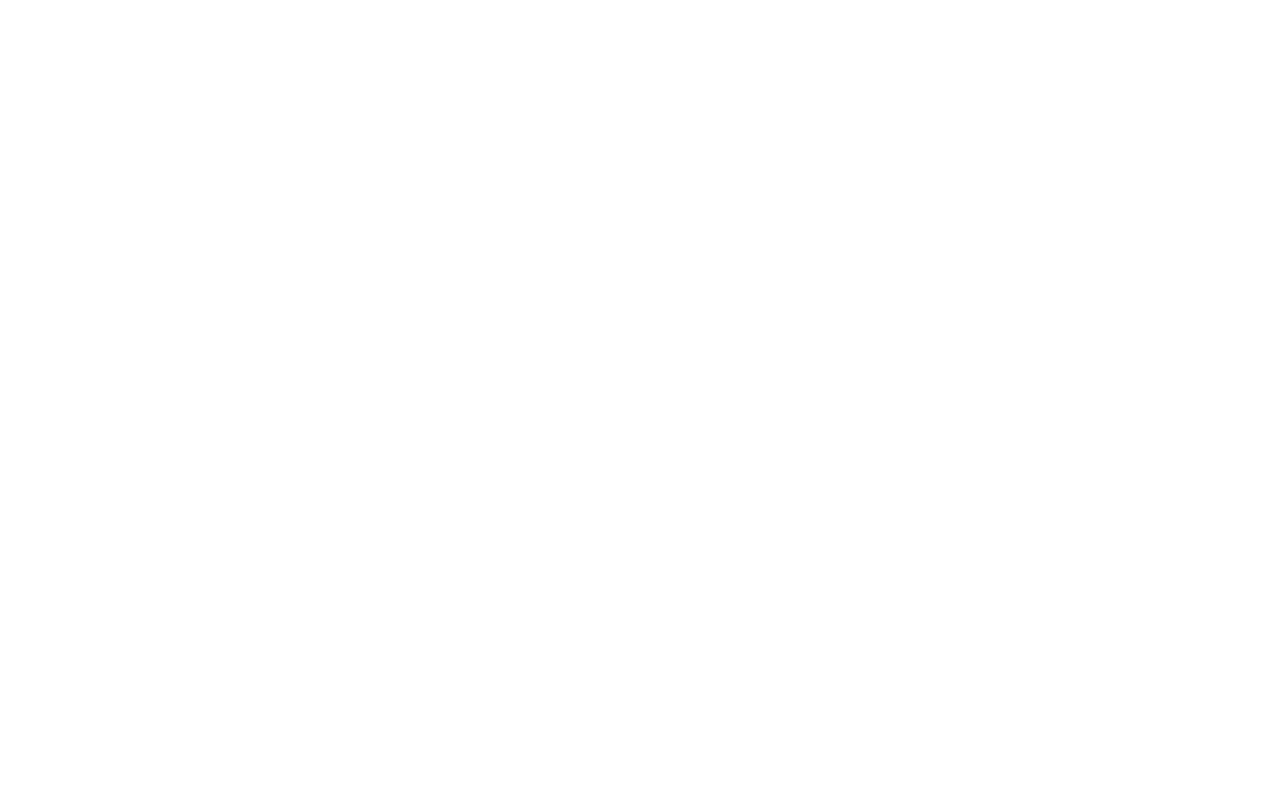
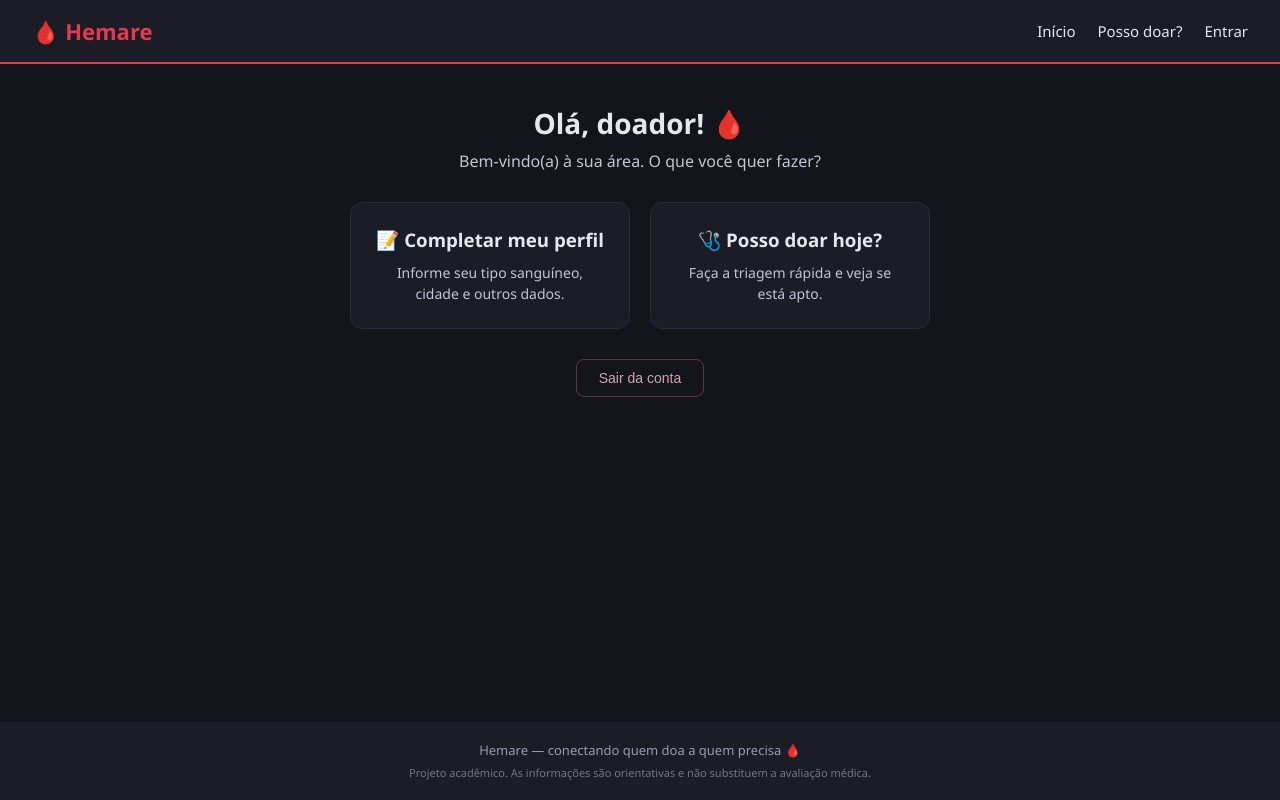
Before and after one commit to Henrique-CR0/Hemare, a React app in the folder frontend/: page /area-doador in a window 1280 px wide. Before the commit this address had no page. Built offline with nearby package versions, Linux system fonts and the light colour scheme; the HTML template or start-up script is replaced by a standard one.

Commit message:
Area do doador: login redireciona para o painel, com logout

```diff
--- a/frontend/src/App.css
+++ b/frontend/src/App.css
@@ -191,3 +191,13 @@
 .inicio-card { background: #1c1c26; border-radius: 12px; padding: 22px; width: 260px; }
 .inicio-card h3 { margin-bottom: 10px; }
 .inicio-card p { font-size: 14px; color: #c4c4d4; line-height: 1.5; }
+.area-doador { max-width: 700px; margin: 0 auto; text-align: center; }
+.area-doador h1 { font-size: 28px; margin-bottom: 8px; }
+.area-sub { color: #c4c4d4; margin-bottom: 30px; }
+.area-cards { display: flex; gap: 20px; justify-content: center; flex-wrap: wrap; }
+.area-card { background: #1c1c26; border-radius: 12px; padding: 24px; width: 280px; text-decoration: none; color: #e6e6ee; border: 1px solid #2a2a38; transition: border-color .15s; }
+.area-card:hover { border-color: #e63950; }
+.area-card h3 { margin-bottom: 10px; }
+.area-card p { font-size: 14px; color: #c4c4d4; line-height: 1.5; }
+.area-sair { margin-top: 30px; background: none; border: 1px solid #5a3a42; color: #c9a9b0; padding: 10px 22px; border-radius: 8px; cursor: pointer; font-size: 14px; }
+.area-sair:hover { background: #2a1a1f; }
--- a/frontend/src/App.jsx
+++ b/frontend/src/App.jsx
@@ -1,4 +1,6 @@
 // Hemare - Rotas do site: cada URL leva a uma pagina, todas dentro do Layout.
+import AreaDoador from './paginas/AreaDoador';
+import CompletarPerfil from './paginas/CompletarPerfil';
 import { BrowserRouter, Routes, Route } from 'react-router-dom';
 import Layout from './componentes/Layout';
 import Inicio from './paginas/Inicio';
@@ -13,6 +15,8 @@
       <Routes>
         {/* Todas as paginas ficam "dentro" do Layout (com cabecalho e rodape) */}
         <Route path="/" element={<Layout />}>
+        <Route path="area-doador" element={<AreaDoador />} />
+          <Route path="completar-perfil" element={<CompletarPerfil />} />
           <Route index element={<Inicio />} />
           <Route path="login" element={<Login />} />
           <Route path="cadastro" element={<Cadastro />} />
--- /dev/null
+++ b/frontend/src/paginas/AreaDoador.jsx
@@ -0,0 +1,39 @@
+// Hemare - Area do doador (painel apos o login).
+import { Link, useNavigate } from 'react-router-dom';
+
+function AreaDoador() {
+  const navegar = useNavigate();
+
+  // Pega o usuario que foi guardado no login.
+  const usuarioSalvo = localStorage.getItem('hemare_usuario');
+  const usuario = usuarioSalvo ? JSON.parse(usuarioSalvo) : null;
+
+  function sair() {
+    // Logout: apaga o token e o usuario, e volta para a home.
+    localStorage.removeItem('hemare_token');
+    localStorage.removeItem('hemare_usuario');
+    navegar('/');
+  }
+
+  return (
+    <div className="area-doador">
+      <h1>Olá, {usuario ? usuario.nome : 'doador'}! 🩸</h1>
+      <p className="area-sub">Bem-vindo(a) à sua área. O que você quer fazer?</p>
+
+      <div className="area-cards">
+        <Link to="/completar-perfil" className="area-card">
+          <h3>📝 Completar meu perfil</h3>
+          <p>Informe seu tipo sanguíneo, cidade e outros dados.</p>
+        </Link>
+        <Link to="/triagem" className="area-card">
+          <h3>🩺 Posso doar hoje?</h3>
+          <p>Faça a triagem rápida e veja se está apto.</p>
+        </Link>
+      </div>
+
+      <button className="area-sair" onClick={sair}>Sair da conta</button>
+    </div>
+  );
+}
+
+export default AreaDoador;
--- a/frontend/src/paginas/Login.jsx
+++ b/frontend/src/paginas/Login.jsx
@@ -1,10 +1,12 @@
 // Hemare - Tela de login.
 import { useState } from 'react';
+import { useNavigate } from 'react-router-dom';
 
 // Endereco do backend (a porta 3000 do Codespace).
 const URL_BACKEND = 'https://expert-waddle-7vwq77rg5ppp3pq67-3000.app.github.dev';
 
 function Login() {
+  const navegar = useNavigate();
   // Um estado para cada campo do formulario.
   const [email, setEmail] = useState('');
   const [senha, setSenha] = useState('');
@@ -23,10 +25,10 @@
       const dados = await resposta.json();
 
       if (resposta.ok) {
-        // Deu certo: guarda o token no navegador e avisa.
         localStorage.setItem('hemare_token', dados.token);
         localStorage.setItem('hemare_usuario', JSON.stringify(dados.usuario));
-        setMensagem('✅ Bem-vindo(a), ' + dados.usuario.nome + '!');
+        // Leva o doador para a area dele.
+        navegar('/area-doador');
       } else {
         // Deu erro: mostra a mensagem que o backend devolveu.
         setMensagem('❌ ' + dados.erro);
```
